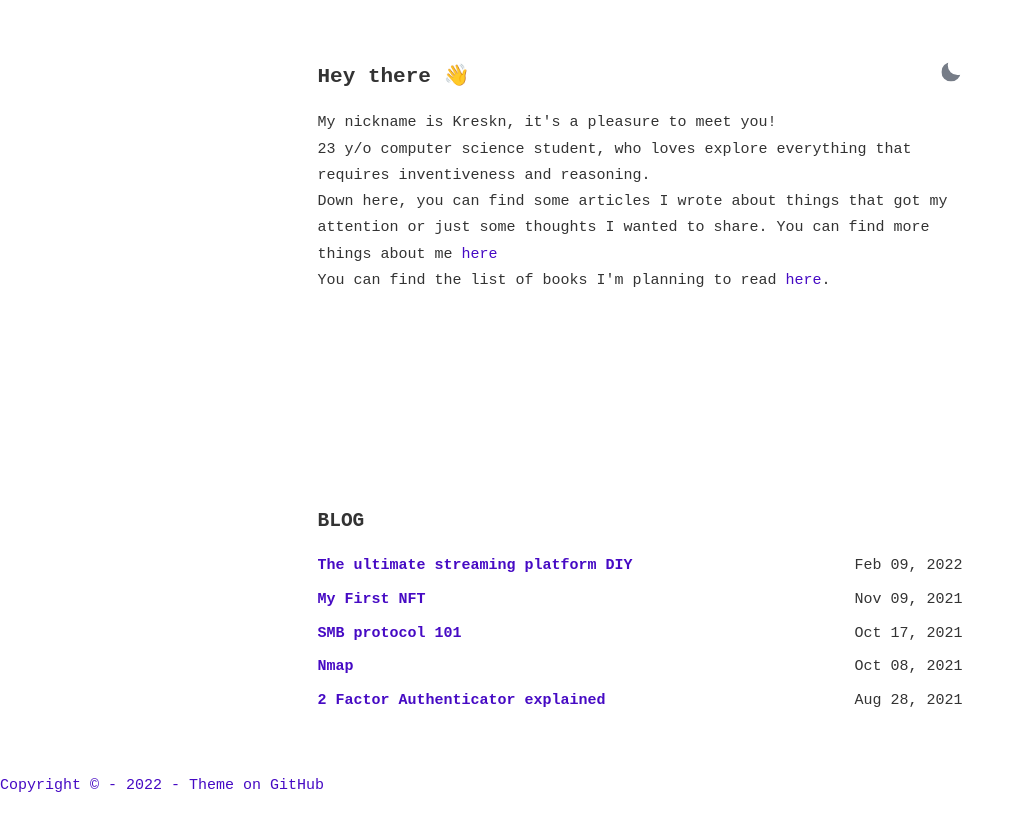
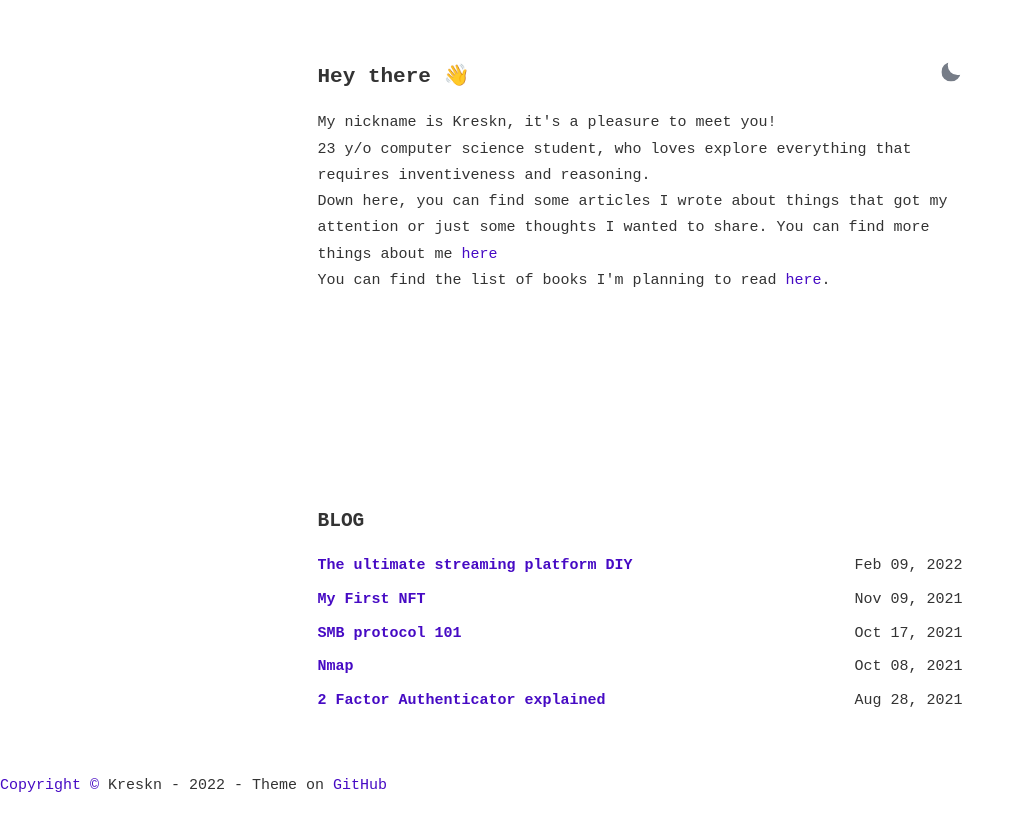
Before and after one commit to kreskn/68ef9c509a99e6ed1fc7514cdeea95c9, a Jekyll site: the page built from index.html, in a window 1280 px wide. Shown: the top 831 px of the page, without its empty margins (0-1025 px from the left). Built offline with Jekyll 4.4.1, drawn with Linux system fonts in a browser that asks for light colours.

Commit message:
Update footer.html

```diff
--- a/_includes/footer.html
+++ b/_includes/footer.html
@@ -6,18 +6,7 @@
   <link rel="preconnect" href="https://cdnjs.cloudflare.com">
   <link rel="stylesheet" href="https://cdnjs.cloudflare.com/ajax/libs/font-awesome/4.7.0/css/font-awesome.min.css">
 
-<a href=" " title="Some rights reserved">Copyright &copy; {{ page.title }} - {{ site.time | date: '%Y' }} - Theme on</a> <a href="https://github.com/P0WEX/Gesko">GitHub</a>
-
-  {% if site.googlewebfonts %}
-    <link rel="preconnect" href="https://fonts.gstatic.com">
-    <link href="https://fonts.googleapis.com/css2?family={{ site.googlewebfonts }}&display=swap" rel="stylesheet">
-  {% endif %}
-
-  <link rel="shortcut icon" href="{{ site.url }}/favicon.png">
-  <link rel="alternate" type="application/atom+xml" title="{{ site.title }}" href="{{ site.url }}/atom.xml">
-  <link rel="alternate" type="application/json" title="{{ site.title }}" href="{{ "/feed.json" | prepend: site.baseurl | prepend: site.url }}" />
-  <link rel="sitemap" type="application/xml" title="sitemap" href="{{ site.url }}/sitemap.xml" />
-
+<a href=" " title="Some rights reserved">Copyright &copy;</a> Kreskn - {{ site.time | date: '%Y' }} - Theme on <a href="https://github.com/P0WEX/Gesko">GitHub</a>
 
   <style>
     {% capture include_to_scssify %}
```
